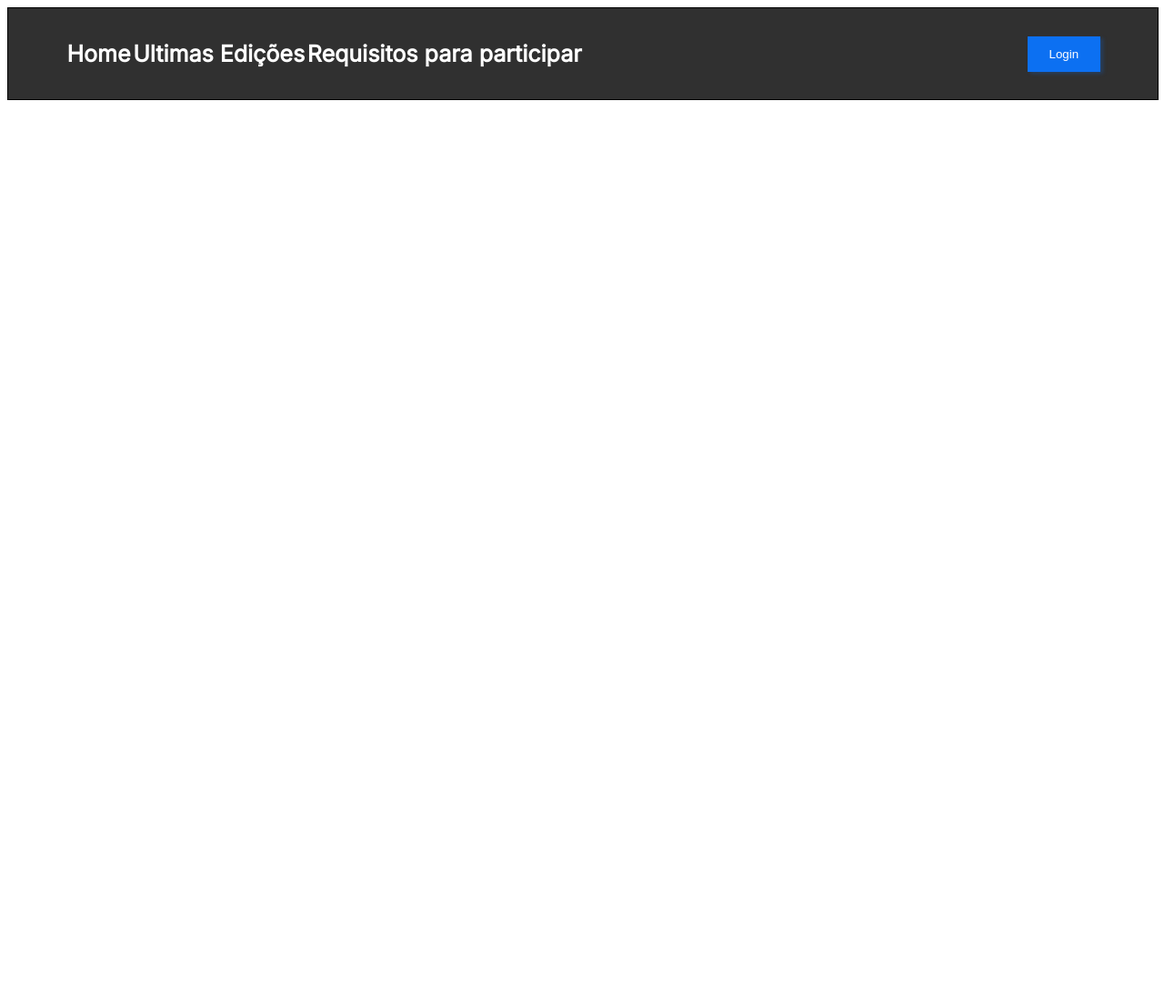
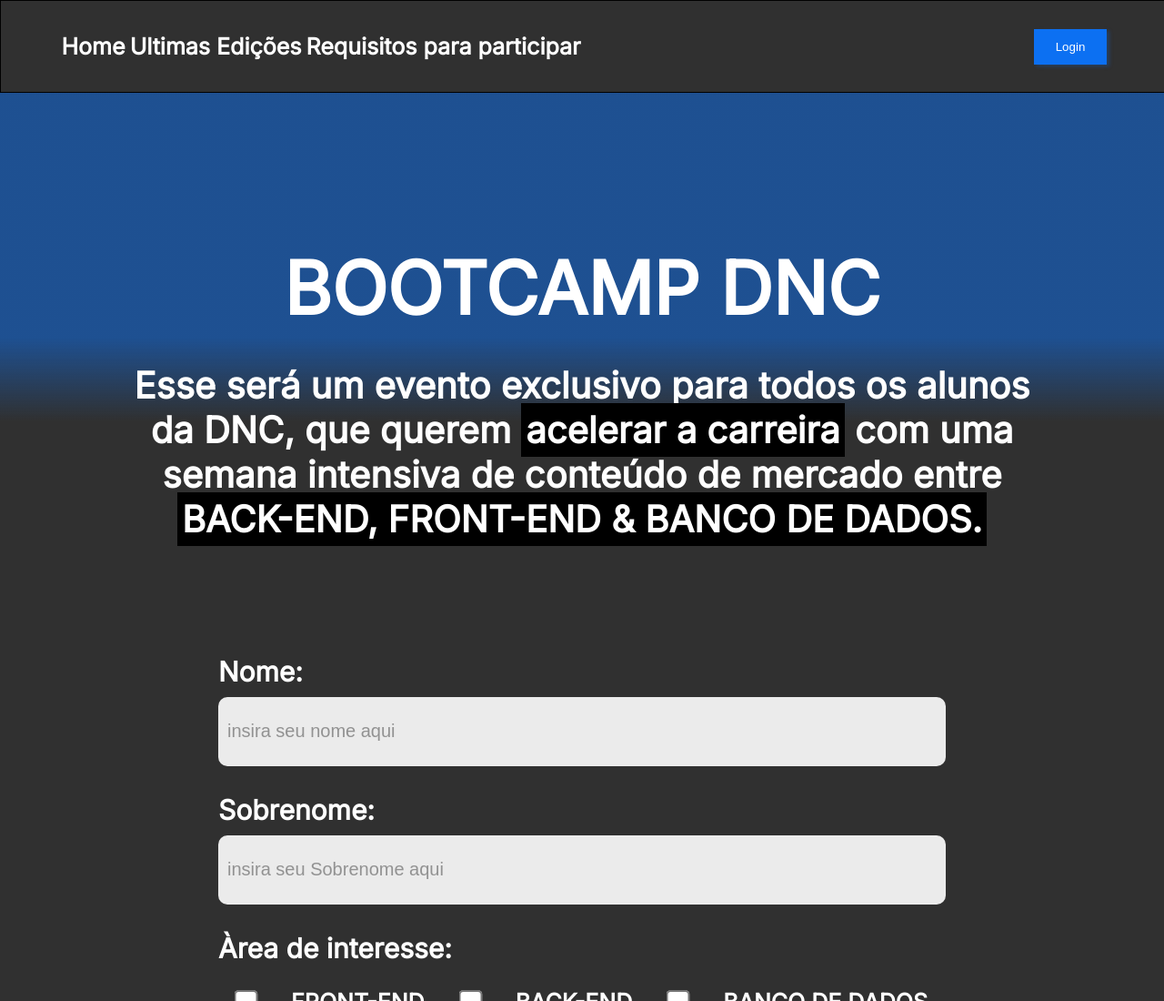
Before and after one commit to larissarsgoncalves/bootcampDnc, a plain HTML site: page index.html in a window 1280 px wide. Shown: the top 1100 px of the page at 91% size. Before the commit the page ends 800 px from the top, so only its background shows below. Drawn offline with Linux system fonts and the light colour scheme.

Commit message:
alterando estilos

```diff
--- a/estilo.css
+++ b/estilo.css
@@ -1,9 +1,28 @@
  /* pode selecionar atraves de uma #id, .class ou comando tipo paragrafo põe p*/
-    #principal{
+   :root{
+      --azul-dnc: #0c70f2;
+      --preto-dnc: #303030;
+      --cinza-hover: #c9c9c9;
+
+      --fonte-padrao: 'Inter';
+   }
+
+   body{
+      margin: 0px;
+      padding: 0px;
+      /* background: linear-gradient(180deg, red 50%, blue 50%);
+      ATENÇÃO QUE AS VEZES NÃO APARECE DE CARA, VAI IR APARECENDO CONFORME FOR ENCHENDO DE CONTEUDO*/
+      background: linear-gradient(180deg, rgba(12, 112, 242, 0.5) 19.91%, rgba(12, 112, 242, 0) 24.84%), #303030;
+
+
+
+   }
+
+   #principal{
     width: 100%;
     height: 100px;
     border: 1px solid black;
-    background-color: #303030;
+    background-color: var(--preto-dnc);
     display: flex;
     justify-content: space-between;
     align-items: center;
@@ -19,7 +38,7 @@
     }
 
     #principal div a{
-    font-family: 'Inter';
+    font-family: var(--fonte-padrao);
     font-style: normal;
     font-weight: 600;
     font-size: 25px;
@@ -36,7 +55,7 @@
     top: 31px;
     border: none;
     color:  #FFFFFF;
-    background: #0C70F2;
+    background: var(--azul-dnc);
     box-shadow: 3px 2px 4px rgba(12, 112, 242, 0.25);
     cursor: pointer; /*só para aparecer a mãozinha quando for em cima do botão*/
     }
@@ -44,3 +63,104 @@
     #principal div a:hover{ /* esse hover faz mudar do lin quando passa o mouse em cima*/
     color: #cccccc;
     }
+
+    /*seção principal do site*/
+
+    section{
+      display: flex;
+      flex-direction: column;
+      justify-content: center;
+      align-items: center;
+
+      margin-top: 100px;
+      margin-bottom: 100px;
+    }
+
+   header{
+      color: white;
+      font-family: var(--fonte-padrao);
+
+   }
+
+   header h1{
+      font-size: 80px;
+      font-weight: 800;
+      text-transform: uppercase;
+      font-weight: bold;
+      margin-bottom: 20px;
+      text-align: center;
+   }
+
+   header h2{
+      text-align: center;
+      font-size: 40px;
+      font-weight: 700;
+      margin-bottom: 100px;
+
+   }
+
+   header .invert{
+      background-color: black;
+      font-weight: bold;
+      padding: 5px;
+   }
+
+   /* formulario*/
+   form{
+      color: white;
+      font-family: var(--fonte-padrao);
+      font-size: 30px;
+      font-weight: 600;
+      width: 800px;
+   }
+
+   .form-group{
+      display: flex;
+      flex-direction: column;
+      margin-top: 15px;
+      margin-bottom: 20px;
+   }
+
+   form input{
+      background: rgba(255, 255, 255, 0.9);
+      border-radius: 10px;
+      height: 56px;
+      border: none;
+      font-size: 20px;
+      padding: 10px;
+
+   }
+
+   form label{
+      margin: 10px 0px 10px 0px ;
+   }
+
+   form input::placeholder{
+      color: rgba(57, 57, 57, 0.5);
+   }
+
+   .checkbox-itens label{
+      font-size: 25px;
+   }
+
+   .checkbox-itens{
+      display: flex;
+      justify-content: space-around;
+      align-items: center;
+   }
+
+   input[type="checkbox"]{
+      transform: scale(2);
+   }
+
+   input[type="submit"]{
+      width: 100%;
+      height: 56px;
+      color: white;
+      font-size: 32px;
+      margin-top: 100px;
+      background: rgba(12, 112, 242, 0.9);
+      box-shadow: 0px 6px 4px rgba(12, 112, 242, 0.25);
+      border-radius: 10px;
+      cursor: pointer;
+   }
--- a/index.html
+++ b/index.html
@@ -23,8 +23,63 @@
         </div>
 
         <button> Login </button>
+    </nav>
 
-    </nav>
+    <section>
+        <header>
+            <h1>Bootcamp DNC</h1>
+            <h2>Esse será um evento exclusivo para todos os alunos <br>
+                da <b>DNC</b>, que querem <span class="invert">acelerar a carreira</span> com uma <br>
+                semana intensiva de conteúdo de mercado entre  <br>
+                <span class="invert">BACK-END, FRONT-END & BANCO DE DADOS.</span>
+            </h2>
+        </header>
+
+        <form>
+            <div class="form-group">
+                <label>Nome:</label>
+                <input type="text" placeholder="insira seu nome aqui">
+            </div>
+
+            <div class="form-group">
+                <label>Sobrenome:</label>
+                <input type="text" placeholder="insira seu Sobrenome aqui">
+            </div>
+
+            <div class="form-group">
+                <label>Àrea de interesse:</label>
+                <div class="checkbox-itens">
+                    <input type="checkbox" value="front">
+                    <label>FRONT-END</label>
+
+                    <input type="checkbox" value="front">
+                    <label>BACK-END</label>
+
+                    <input type="checkbox" value="front">
+                    <label>BANCO DE DADOS</label>
+                </div>
+            </div>
+
+            <div class="form-group">
+                <label>E-mail:</label>
+                <input type="email" placeholder="insira seu E-mail aqui">
+            </div>
+
+            <div class="form-group">
+                <label>Telefone:</label>
+                <input type="text" placeholder="(99) 99999-9999">
+            </div>
+
+            <div class="form-group">
+                <label>Insira uma frase criativa aqui:</label>
+                <input type="text" placeholder="Qual frase criativa você gostaria de falar? :)">
+            </div>
+
+            <input type="submit" value="Cadastrar">
+
+        </form>
+
+    </section>
 
 </body>
 
```
